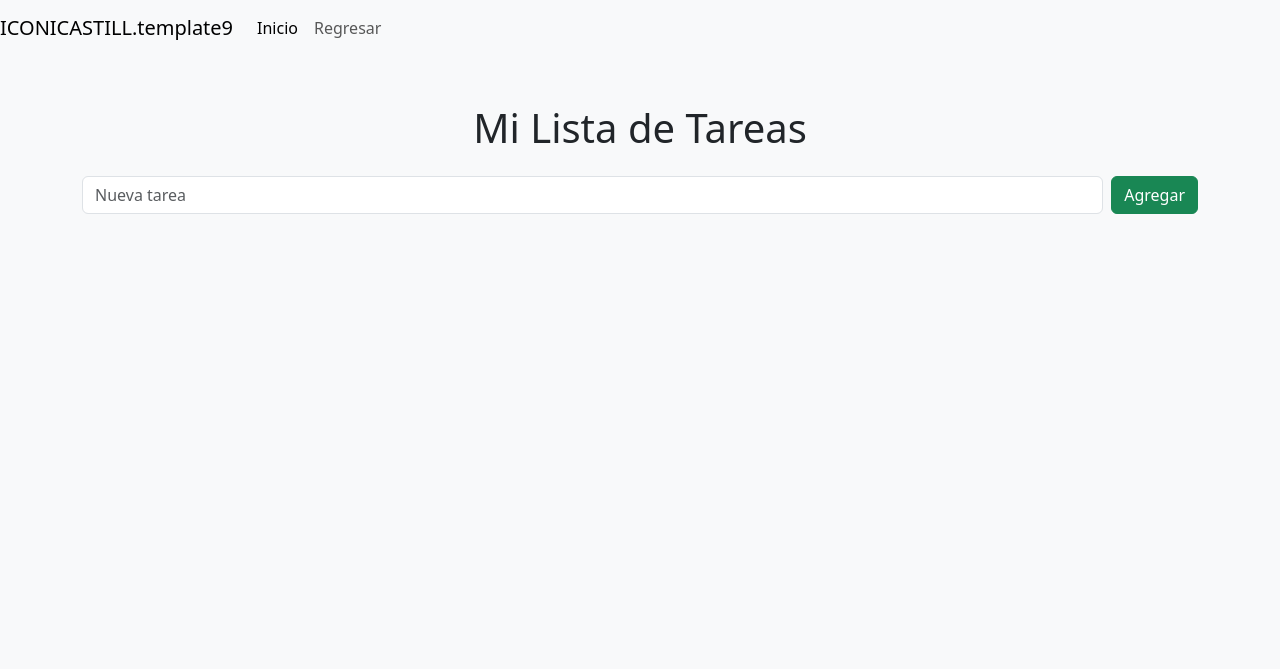
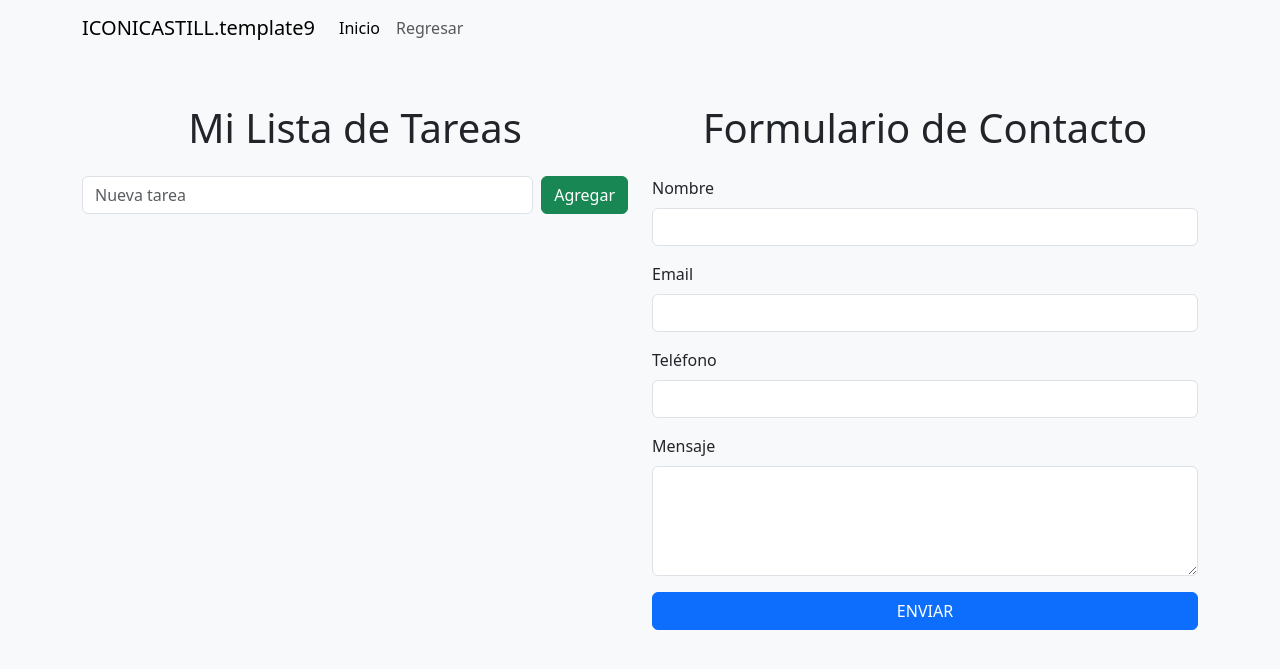
Before and after one commit to iconicastill/fluffy-octo-potato, a Django app: page / in a window 1280 px wide. Shown: the top 669 px of the page. Run offline with Django 4.2, Linux system fonts and the light colour scheme; data that the repository does not hold is empty.

Commit message:
Update index.html

```diff
--- a/todo_app/templates/todo_app/index.html
+++ b/todo_app/templates/todo_app/index.html
@@ -1,20 +1,23 @@
 <!DOCTYPE html>
-<html lang="en">
+<html lang="es">
 <head>
     <meta charset="UTF-8">
     <meta name="viewport" content="width=device-width, initial-scale=1">
-    <title>Mis Tareas</title>
+    <title>ICONICASTILL.template9</title>
     <link href="https://cdn.jsdelivr.net/npm/bootstrap@5.3.0/dist/css/bootstrap.min.css" rel="stylesheet">
+    <style>
+        /* Puedes añadir CSS personalizado aquí si lo necesitas */
+    </style>
 </head>
 <body class="bg-light">
+
 <header>
     <nav class="navbar navbar-expand-lg navbar-light bg-light">
+        <div class="container">
             <a class="navbar-brand" href="#">ICONICASTILL.template9</a>
-
             <button class="navbar-toggler" type="button" data-bs-toggle="collapse" data-bs-target="#navbarNav" aria-controls="navbarNav" aria-expanded="false" aria-label="Toggle navigation">
                 <span class="navbar-toggler-icon"></span>
             </button>
-
             <div class="collapse navbar-collapse" id="navbarNav">
                 <ul class="navbar-nav">
                     <li class="nav-item">
@@ -25,17 +28,20 @@
                     </li>
                 </ul>
             </div>
+        </div>
     </nav>
 </header>
+
 <div class="container mt-5">
+    <div class="row">
+
+        <div class="col-md-6 mb-4">
             <h1 class="mb-4 text-center">Mi Lista de Tareas</h1>
-
             <form method="POST" class="d-flex mb-4">
                 {% csrf_token %}
                 <input type="text" name="title" placeholder="Nueva tarea" class="form-control me-2">
                 <button class="btn btn-success">Agregar</button>
             </form>
-
             <ul class="list-group">
                 {% for task in tasks %}
                     <li class="list-group-item d-flex justify-content-between align-items-center {% if task.completed %}text-decoration-line-through text-muted{% endif %}">
@@ -48,6 +54,33 @@
                 {% endfor %}
             </ul>
         </div>
+
+        <div class="col-md-6 mb-4">
+            <h1 class="mb-4 text-center">Formulario de Contacto</h1>
+            <form method="POST" action="{% url 'contacto' %}">
+                {% csrf_token %}
+                <div class="mb-3">
+                    <label for="nombre" class="form-label">Nombre</label>
+                    <input type="text" class="form-control" id="nombre" name="nombre" required>
+                </div>
+                <div class="mb-3">
+                    <label for="email" class="form-label">Email</label>
+                    <input type="email" class="form-control" id="email" name="email" required>
+                </div>
+                <div class="mb-3">
+                    <label for="telefono" class="form-label">Teléfono</label>
+                    <input type="text" class="form-control" id="telefono" name="telefono">
+                </div>
+                <div class="mb-3">
+                    <label for="mensaje" class="form-label">Mensaje</label>
+                    <textarea class="form-control" id="mensaje" name="mensaje" rows="4" required></textarea>
+                </div>
+                <button type="submit" class="btn btn-primary w-100">ENVIAR</button>
+            </form>
+        </div>
+    </div>
+</div>
+
 <script src="https://cdn.jsdelivr.net/npm/bootstrap@5.3.3/dist/js/bootstrap.bundle.min.js" integrity="sha384-YvpcrYf0tY3lHB60NNkmXc5s9fDVZLESaAA55NDzOxhy9GkcIdslK1eN7N6jIeHz" crossorigin="anonymous"></script>
 </body>
 </html>
```
Lines whose indentation alone changed are shown as unchanged.
